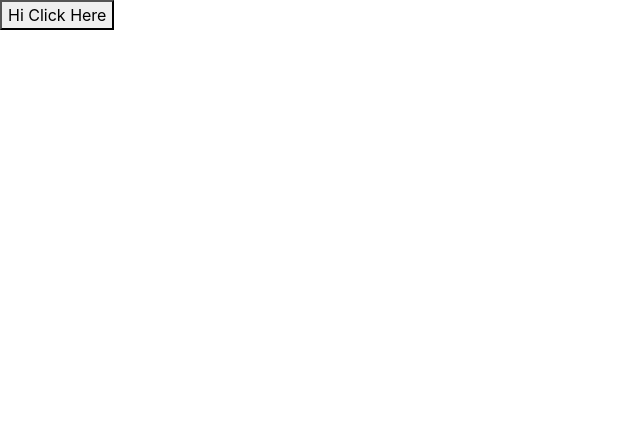
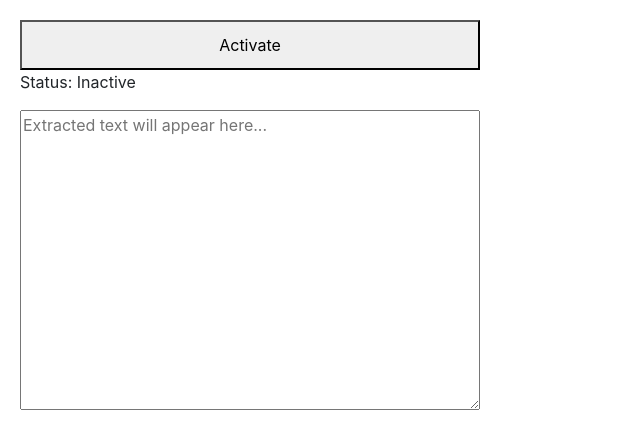
Before and after one commit to n1colezhou/SambaNova-Hackathon, a React (Create React App) app in the folder sambanova/: page / in a window 1280 px wide. Shown: the top 444 px of the page, without its empty margins (0-640 px from the left). Built offline with nearby package versions, Linux system fonts and the light colour scheme.

Commit message:
we did ittttgit add .

```diff
--- a/sambanova/package.json
+++ b/sambanova/package.json
@@ -22,7 +22,10 @@
     "extends": [
       "react-app",
       "react-app/jest"
-    ]
+    ],
+    "globals": {
+      "chrome": "readonly"
+    }
   },
   "browserslist": {
     "production": [
--- /dev/null
+++ b/sambanova/src/App.css
@@ -0,0 +1,17 @@
+/* src/App.css */
+.App {
+    width: 500px;
+    height: 400px;
+    padding: 20px;
+    box-sizing: border-box;
+  }
+
+  #mainButton {
+    width: 100%;
+    height: 50px;
+  }
+
+  #textOutput {
+    width: 100%;
+    height: 300px;
+  }
--- a/sambanova/src/App.js
+++ b/sambanova/src/App.js
@@ -1,20 +1,69 @@
-import React, { useEffect } from 'react';
+// src/App.js
+import React, { useState } from 'react';
+import './App.css';
 
 function App() {
+  const [isActive, setIsActive] = useState(false);
+  const [extractedText, setExtractedText] = useState('');
+  const [status, setStatus] = useState('Inactive');
+  const [loading, setLoading] = useState(false);
 
-  let text = 'Click Here';
-  const returnText = () => {
-    text = document.body.innerText;
-    // console.log(document.body.innerText);
+  const handleButtonClick = () => {
+    setIsActive(!isActive);
+    setLoading(true);
+
+    // Show processing state
+    const buttonText = isActive ? 'Activating...' : 'Processing...';
+
+    // Inject content script to grab text from the active tab
+    window.chrome.tabs.query({ active: true, currentWindow: true }, (tabs) => {
+      window.chrome.scripting.executeScript(
+        {
+          target: { tabId: tabs[0].id },
+          function: extractPageText
+        },
+        (results) => {
+          if (chrome.runtime.lastError) {
+            alert('Error extracting text: ' + chrome.runtime.lastError.message);
+            setLoading(false);
+            return;
+          }
+          const pageText = results[0].result.trim();
+          setExtractedText(pageText);
+
+          // Update status and button text
+          setTimeout(() => {
+            setStatus(isActive ? 'Inactive' : 'Active');
+            setIsActive(!isActive);
+            setLoading(false);
+          }, 1000);
+        }
+      );
+    });
+  };
+
+  // Content script function to extract all text from the page
+  function extractPageText() {
+    return document.body.innerText;  // Extracts all visible text
   }
 
-  // useEffect(() => {
-  //   returnText();
-  // }, []);
-
   return (
-    <div>
-        <button onClick={returnText}>Hi {text}</button>
+    <div className="App">
+      <button
+        id="mainButton"
+        onClick={handleButtonClick}
+        disabled={loading}
+        className={loading ? 'disabled' : ''}
+      >
+        {loading ? <span className="spinner"></span> : (isActive ? 'Deactivate' : 'Activate')}
+      </button>
+      <p>Status: <span className={isActive ? 'active' : 'inactive'}>{status}</span></p>
+      <textarea
+        id="textOutput"
+        value={extractedText}
+        readOnly
+        placeholder="Extracted text will appear here..."
+      />
     </div>
   );
 }
```
Also changed, not shown: sambanova/public/manifest.json, 1 other file (tests, documents, lock files or other folders).
